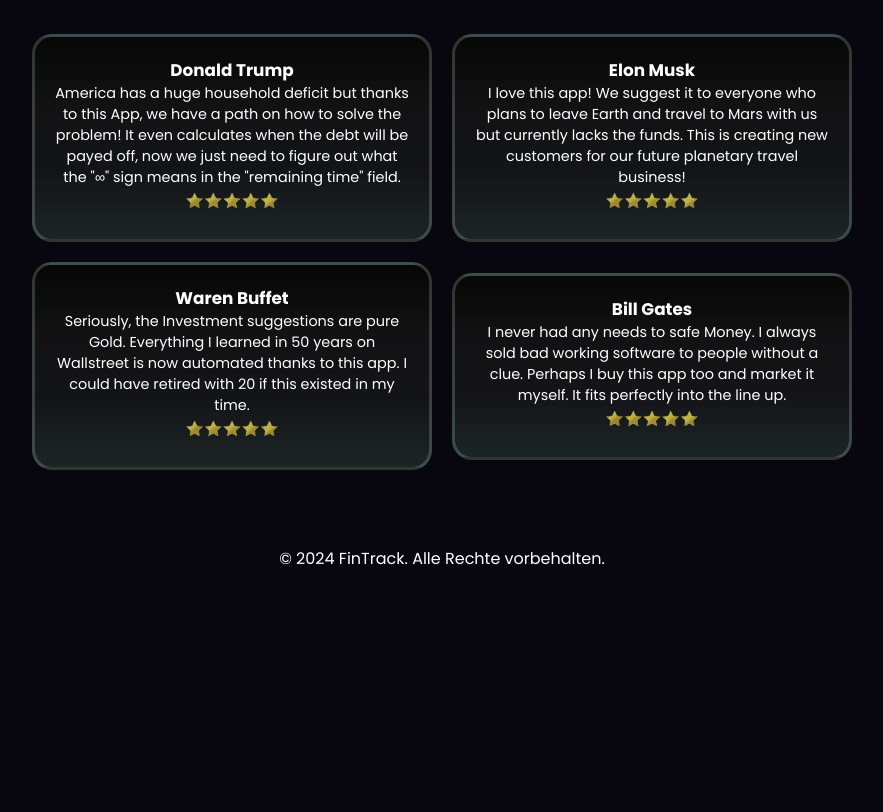
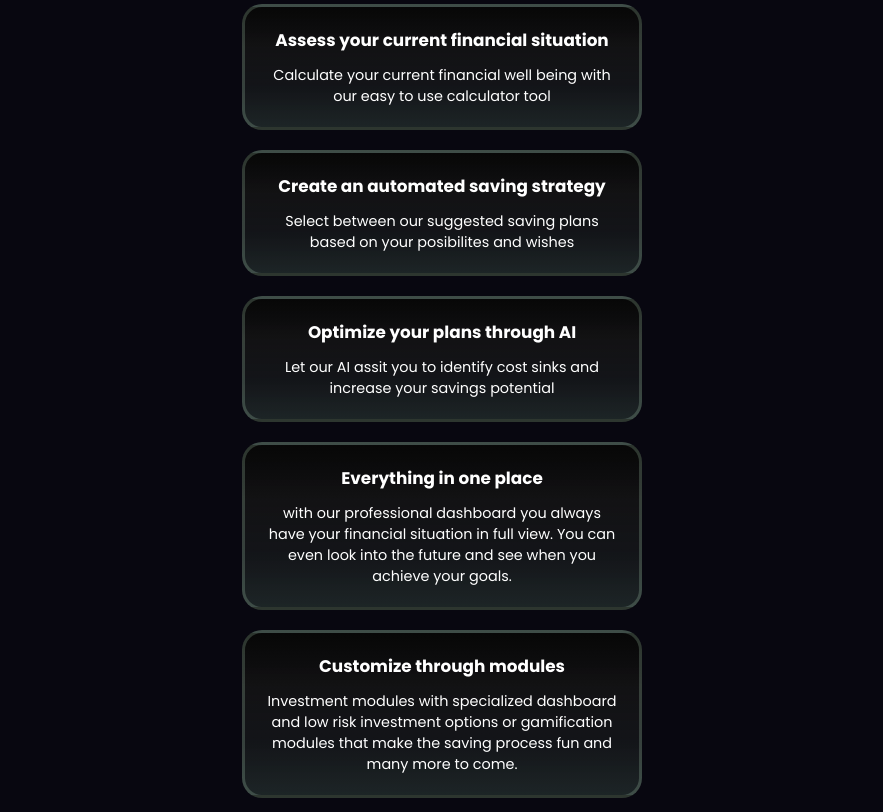
Before and after one commit to SebastianHauss/FinTrack_Homepage_v1, a plain HTML site: page index.html in a window 1280 px wide. Shown: the part 508-1320 px from the top of the page, without its empty margins (198-1081 px from the left). Before the commit the page ends 1095 px from the top, so only its background shows below. Drawn offline with Linux system fonts and the light colour scheme.

Commit message:
Usecases hinzugefügt

```diff
--- a/CSS/main.css
+++ b/CSS/main.css
@@ -71,6 +71,16 @@ h1 {
 
 h2 { margin: 1rem; }
 
+h3 { margin-bottom: 0.75rem; }
+/* --- USECASES --- */
+#usecases {
+  display: flex;
+  flex-direction: column;
+  align-items: center;
+  justify-content: center;
+  margin-top: 20px;
+}
+
 /* --- REVIEWS --- */
 #reviews {
   margin-top: 50px;
@@ -95,7 +105,10 @@ h2 { margin: 1rem; }
 
 .reviewbox:hover {box-shadow: 0px 0px 9px   #6bff90a7;}
 
-.five_star {width: 100px;}
+.five_star {
+  width: 100px;
+  padding-top: 10px;
+}
 
 footer {
   color: white;
--- a/index.html
+++ b/index.html
@@ -39,6 +39,29 @@
       </section>
     </section>
 
+    <section id="usecases">
+        <article class="reviewbox">
+          <h3>Assess your current financial situation</h3>
+          <p>Calculate your current financial well being with our easy to use calculator tool</p>
+        </article>
+        <article class="reviewbox">
+          <h3>Create an automated saving strategy</h3>
+          <p>Select between our suggested saving plans based on your posibilites and wishes</p>
+        </article>
+        <article class="reviewbox">
+          <h3>Optimize your plans through AI</h3>
+          <p>Let our AI assit you to identify cost sinks and increase your savings potential</p>
+        </article>
+        <article class="reviewbox">
+          <h3>Everything in one place</h3>
+          <p>with our professional dashboard you always have your financial situation in full view. You can even look into the future and see when you achieve your goals.</p>
+        </article>
+        <article class="reviewbox">
+          <h3>Customize through modules</h3>
+          <p>Investment modules with specialized dashboard and low risk investment options or gamification modules that make the saving process fun and many more to come.</p>
+        </article>
+    </section>
+
     <section id="reviews">
       <section class="reviewblock">
         <article class="reviewbox">
```
